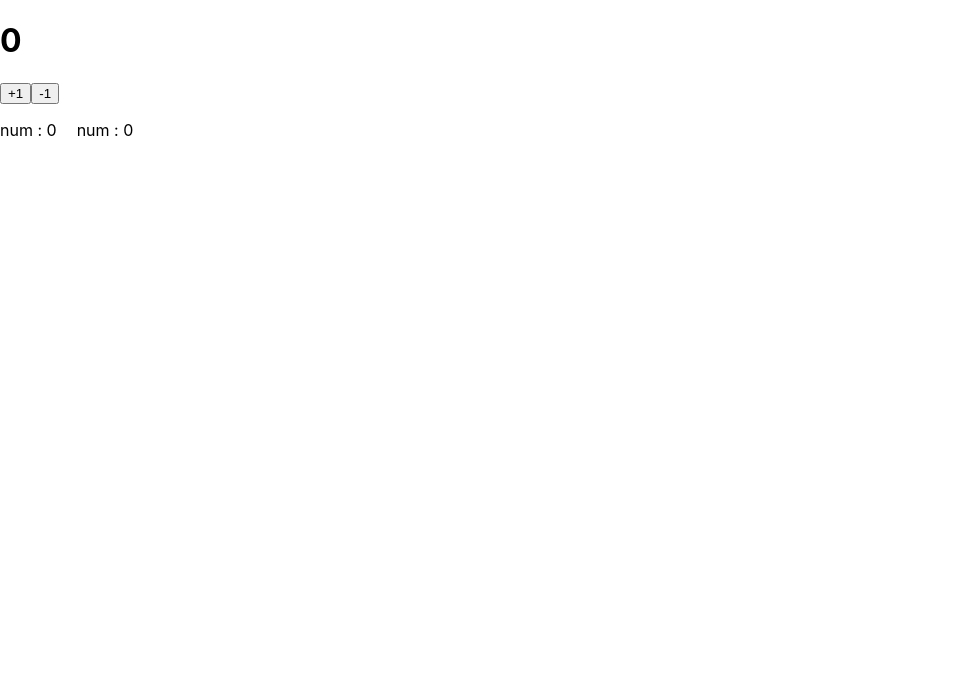
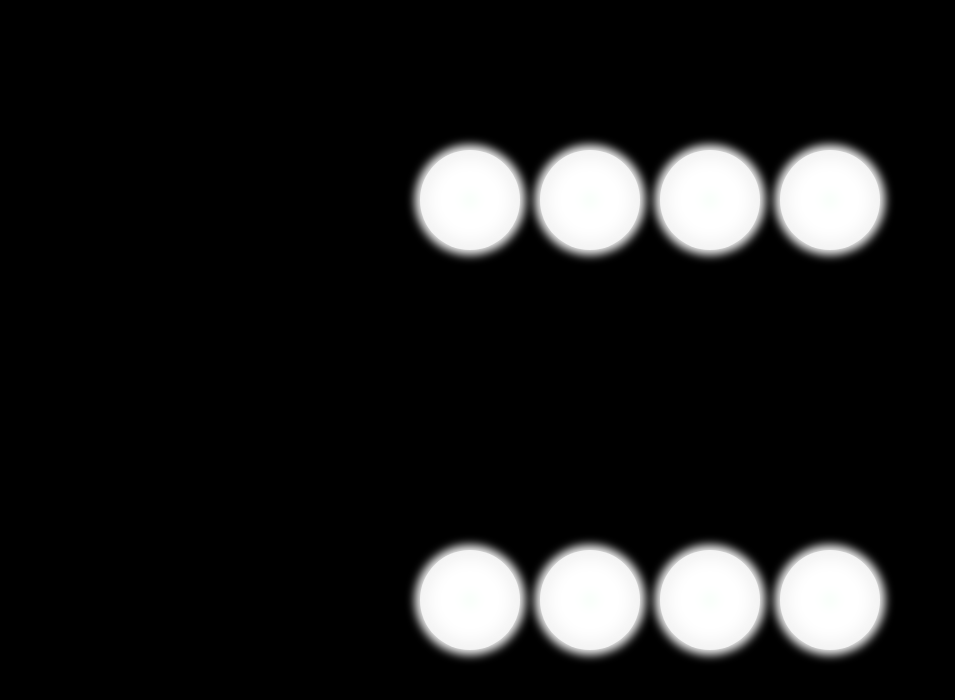
Before and after one commit to Kang-Dayeon/react_study, a React (Create React App) app in the folder my-app/: page / in a window 1280 px wide. Shown: the top 700 px of the page, without its empty margins (0-955 px from the left). Built offline with nearby package versions, Linux system fonts and the light colour scheme.

Commit message:
숙제 컴포넌트와 프롭스 활용

```diff
--- a/my-app/src/App.css
+++ b/my-app/src/App.css
@@ -1,3 +1,7 @@
+*{
+  padding: 0;
+  margin: 0;
+}
 .list-box{
   display: flex;
 }
@@ -5,41 +9,68 @@
   margin-right: 20px;
 }
 
-.App {
-  text-align: center;
+ul,li{
+  list-style: none;
 }
 
-.App-logo {
-  height: 40vmin;
-  pointer-events: none;
+/*Light*/
+.light-room-wrap{
+  display: flex;
+  align-items: center;
+  justify-content: center;
+  width: 100%;
+  height: 100vh;
+  background-color: black;
+}
+.light-room{
+  width: 100%;
+  height: 100%;
+  display: flex;
+  flex-direction: column;
+  justify-content: space-around;
+}
+.light-box{
+  display: flex;
+  justify-content: center;
+}
+.light-parents,.light-child{
+  position: relative;
+  margin-left: 20px;
+  width: 100px;
+  height: 100px;
+  background: rgb(244,255,247);
+  background: radial-gradient(circle, rgba(244,255,247,1) 0%, rgba(255,255,255,1) 15%, rgba(255,255,255,1) 41%, rgba(233,233,233,1) 82%);
+  border-radius: 50%;
+}
+.light-parents:after,.light-child:after{
+  position: absolute;
+  top: -5px;
+  left: -5px;
+  width: 110px;
+  height: 110px;
+  background: rgb(244,255,247);
+  background: radial-gradient(circle, rgba(244,255,247,1) 0%, rgba(255,255,255,1) 15%, rgba(255,255,255,1) 41%, rgba(233,233,233,1) 82%);
+  -webkit-filter: blur(5px);
+  border-radius: 50%;
+  content: '';
+}
+.light-child-list{
+  display: flex;
+}
+.bg-red,.bg-red:after{
+  background: rgb(255,244,254);
+  background: radial-gradient(circle, rgba(255,244,254,1) 0%, rgba(255,198,198,1) 15%, rgba(255,113,148,1) 41%, rgba(255,69,69,1) 82%);
+}
+.bg-yellow,.bg-yellow:after{
+  background: rgb(255,255,244);
+  background: radial-gradient(circle, rgba(255,255,244,1) 0%, rgba(249,255,198,1) 15%, rgba(255,234,113,1) 41%, rgba(255,181,69,1) 82%);
+}
+.bg-blue,.bg-blue:after{
+  background: rgb(244,244,255);
+  background: radial-gradient(circle, rgba(244,244,255,1) 0%, rgba(204,198,255,1) 15%, rgba(113,132,255,1) 41%, rgba(100,69,255,1) 82%);
 }
 
-@media (prefers-reduced-motion: no-preference) {
-  .App-logo {
-    animation: App-logo-spin infinite 20s linear;
-  }
+.bg-green,.bg-green:after{
+  background: rgb(244,255,247);
+  background: radial-gradient(circle, rgba(244,255,247,1) 0%, rgba(172,233,170,1) 15%, rgba(100,208,92,1) 41%, rgba(65,182,35,1) 82%);
 }
-
-.App-header {
-  background-color: #282c34;
-  min-height: 100vh;
-  display: flex;
-  flex-direction: column;
-  align-items: center;
-  justify-content: center;
-  font-size: calc(10px + 2vmin);
-  color: white;
-}
-
-.App-link {
-  color: #61dafb;
-}
-
-@keyframes App-logo-spin {
-  from {
-    transform: rotate(0deg);
-  }
-  to {
-    transform: rotate(360deg);
-  }
-}
--- a/my-app/src/App.js
+++ b/my-app/src/App.js
@@ -1,71 +1,20 @@
 import './App.css';
-import { useEffect, useState } from 'react';
+// import { useState,useEffect } from 'react';
+import LightOne from './component/light01'
+import LightTwo from './component/light02'
 
-  const Count = () => {
-    // 1. 클릭할때마다 배열 추가
-    // 2. 화면에 배열 뿌리기
-    // 3. 배열을 복사해서 역방향으로 뿌려주기
-    const [listIndex, setListIndex] = useState(0)
-    const [counter, setCount] = useState(0)
-    const [newList, setNewList] = useState([])
-    const [list, setList] = useState([])
+ const LightRoom = () => {
+   return (
+     <>
+       <div className='light-room-wrap'>
+         <div className='light-room'>
+           <LightOne />
+           <LightTwo />
+         </div>
+       </div>
+     </>
+   )
+ }
 
-    const pCount = () => {
-      setCount(counter + 1)
-    }
-    const mCount = () => {
-      setCount(counter - 1)
-    }
-    const listAdd = () =>{
-      setListIndex( listIndex + 1)
-      list.push({
-        id: listIndex,
-        text: 'num : '
-      })
-    }
-    const reverse = () => {
-      const listCopy = [...list]
-      const result = listCopy.sort((a, b) => {
-        if( a.id > b.id) return -1
-        else if( b.id > a.id ) return 1
-        else return 0
-      })
-      setNewList([...result])
-    }
 
-    useEffect(()=>{
-      listAdd()
-      setList([...list])
-      reverse()
-      // console.log(newList)
-      return () => {
-        console.log('end');
-      }
-    }, [counter])
-    return (
-      <div>
-        <h1>{counter}</h1>
-        <button onClick={ pCount }>+1</button>
-        <button onClick={ mCount }>-1</button>
-        <div className='list-box'>
-          <div className='list'>
-          {
-            list.length > 0 && list.map((item) => {
-              return <p>{[item.text,item.id]}</p>
-            })
-          }
-          </div>
-          <div className='list'>
-          {
-            newList.length > 0 && newList.map((item) => {
-              return <p>{[item.text,item.id]}</p>
-            })
-          }
-          </div>
-
-        </div>
-      </div>
-    );
-  }
-
-export default Count;
+export default LightRoom;
--- /dev/null
+++ b/my-app/src/component/light01.js
@@ -0,0 +1,49 @@
+import '../App.css';
+import { useState,useEffect } from 'react';
+
+const LightOne = () => {
+  // 1. 부모 클릭시 자식도 컬러 변경
+  const [changeData, setChangeData] = useState(false)
+  const changeBg = (e) => {
+    setChangeData((e) => !e)
+  };
+  return (
+    <>
+      <div className='light-box'>
+        <div
+          className={`light-parents ${(changeData === true)? 'bg-red' : ''}`}
+          onClick={changeBg}
+        ></div>
+        <LightChild
+          state = {changeData}
+          changeColor = {changeBg}
+        />
+      </div>
+    </>
+  );
+}
+
+const LightChild = (props) => {
+  const [childState,setChildState] = useState(props.state)
+  const [lightChild, setLightChild] = useState([
+    {id: 0, bg : 'bg-yellow'},
+    {id: 1, bg : 'bg-blue'},
+    {id: 2, bg : 'bg-green'},
+  ])
+  useEffect(()=>{
+    setChildState(props.state)
+  },[props])
+  return (
+    <>
+      <ul className='light-child-list'>
+        {lightChild.map((item) => (
+          <li
+            className={`light-child ${(childState === true)? item.bg : ''}`}
+            onClick={props.changeColor}
+          ></li>
+        ))}
+      </ul>
+    </>
+  )
+}
+export default LightOne;
--- /dev/null
+++ b/my-app/src/component/light02.js
@@ -0,0 +1,48 @@
+import '../App.css';
+import { useState,useEffect } from 'react';
+
+const LightTwo = () => {
+  const [changeData, setChangeData] = useState(false)
+  const changeBg = (e) => {
+    setChangeData((e) => !e)
+  };
+  return (
+    <>
+      <div className='light-box'>
+        <div
+          className={`light-parents ${(changeData === true)? 'bg-red' : ''}`}
+          onClick={changeBg}
+        ></div>
+        <LightChildTwo
+          state = {changeData}
+          changeColor = {changeBg}
+        />
+      </div>
+    </>
+  );
+}
+
+const LightChildTwo = (props) => {
+  const [childState,setChildState] = useState(props.state)
+  const [lightChild, setLightChild] = useState([
+    {id: 0, bg : 'bg-yellow'},
+    {id: 1, bg : 'bg-blue'},
+    {id: 2, bg : 'bg-green'},
+  ])
+  useEffect(()=>{
+    setChildState(props.state)
+  },[props])
+  return (
+    <>
+      <ul className='light-child-list'>
+        {lightChild.map((item) => (
+          <li
+            className={`light-child ${(childState === true)? item.bg : ''}`}
+            onClick={props.changeColor}
+          ></li>
+        ))}
+      </ul>
+    </>
+  )
+}
+export default LightTwo;
```
Also changed, not shown: my-app/src/component/count.js (added, +71 -0 lines), my-app/src/logo.svg (deleted).
